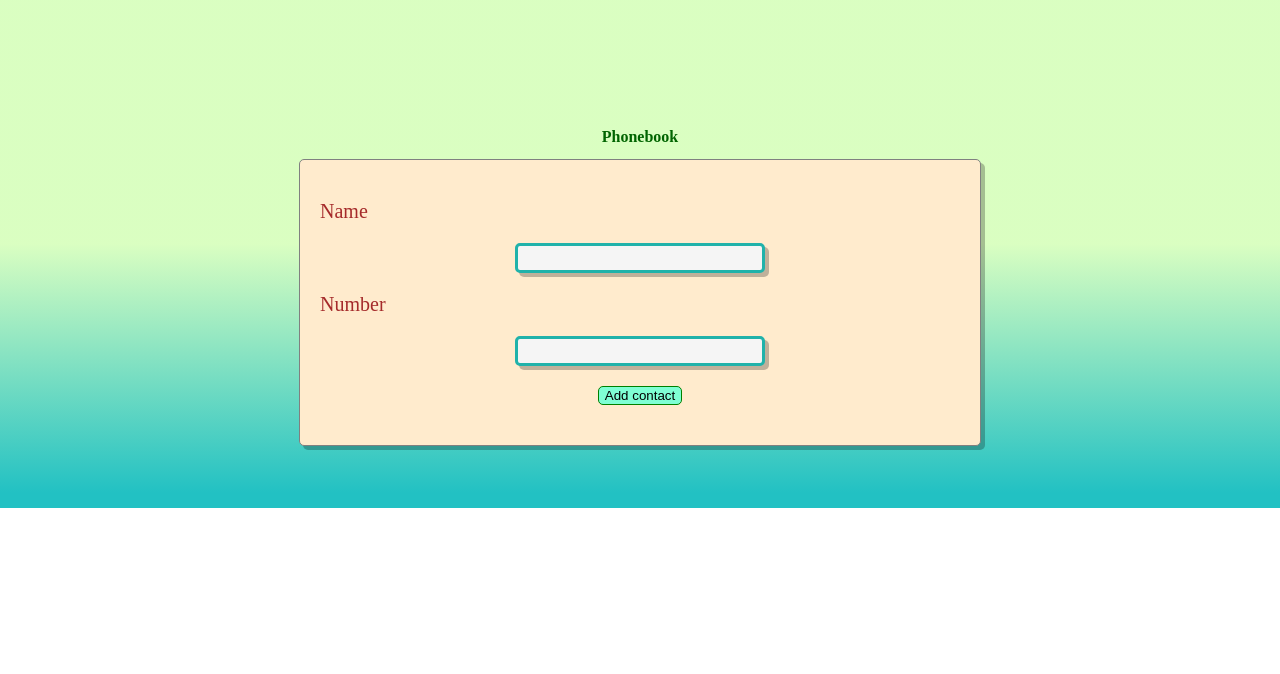
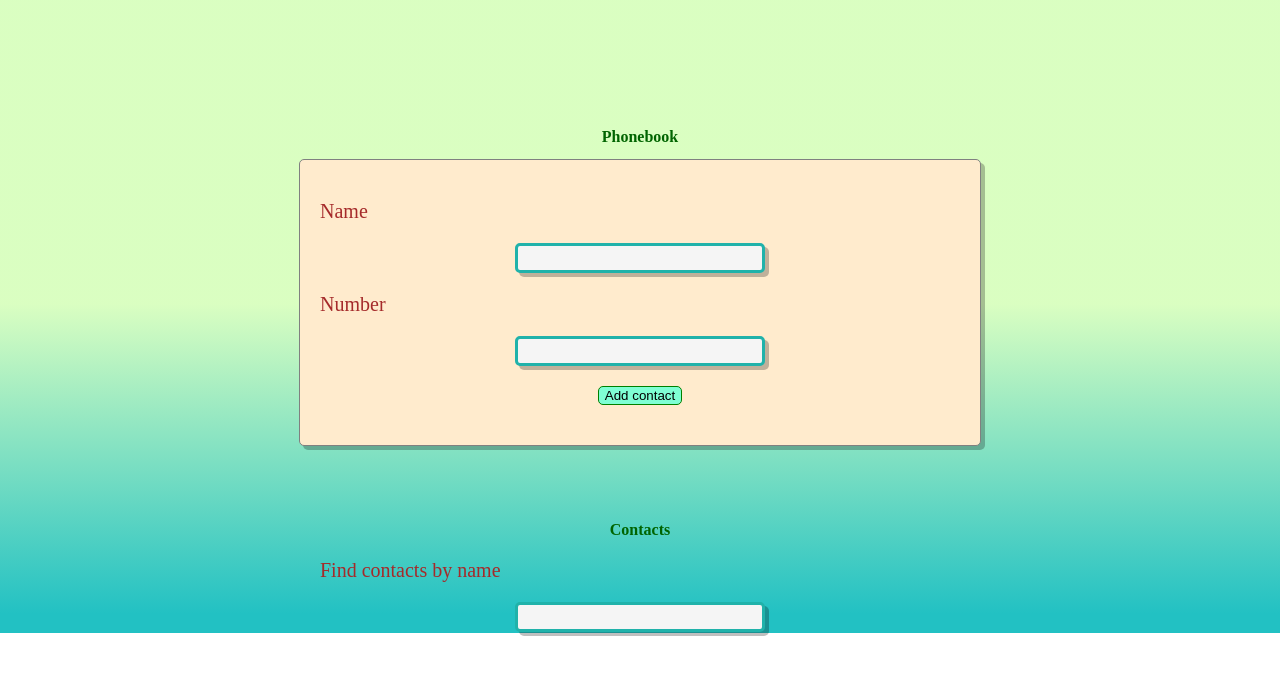
Before and after one commit to mariia-m-m/goit-react-hw-02-phonebook, a React (Create React App) app: page / in a window 1280 px wide. Shown: the top 674 px of the page. Built offline with nearby package versions, Linux system fonts and the light colour scheme.

Commit message:
add filter

```diff
--- a/src/components/App.jsx
+++ b/src/components/App.jsx
@@ -15,6 +15,25 @@ export class App extends Component {
     this.setState({ contacts: joined });
   };
 
+  onChange = event => {
+    const { value } = event.currentTarget;
+    this.setState({ filter: value });
+  };
+
+  onFilter() {
+    const { contacts, filter } = this.state;
+    this.state.contacts.map(({ name, number }) => {
+      if ((filter = name)) {
+        return (
+          <li key={nanoid(3)}>
+            <p className={styles.name}>{name}</p>
+            <p className={styles.name}>{number}</p>
+          </li>
+        );
+      }
+    });
+  }
+
   render() {
     return (
       <div className={styles.section}>
@@ -25,7 +44,21 @@ export class App extends Component {
         />
 
         <div className={styles.blockContact}>
-          <Contacts contacts={this.state.contacts} />
+          <h2 className={styles.title}>Contacts</h2>
+          <>
+            <p className={styles.name}>Find contacts by name</p>
+            <input
+              value={this.state.value}
+              onChange={this.onChange}
+              className={styles.input}
+              type="text"
+              name="filter"
+              pattern="^[a-zA-Zа-яА-Я]+(([' -][a-zA-Zа-яА-Я ])?[a-zA-Zа-яА-Я]*)*$"
+              title="Name may contain only letters, apostrophe, dash and spaces. For example Adrian, Jacob Mercer, Charles de Batz de Castelmore d'Artagnan"
+              required
+            />
+          </>
+          <Contacts contacts={this.state.contacts} filter={this.state.filter} />
         </div>
       </div>
     );
--- a/src/components/Contacts.jsx
+++ b/src/components/Contacts.jsx
@@ -1,19 +1,24 @@
 import styles from '../components/phoneBook.module.css';
 import { nanoid } from 'nanoid';
 
-const Contacts = ({ contacts }) => {
-  return contacts.map(({ name, number }) => {
-    const id = nanoid(3);
-    <>
-      <h2 className={styles.title}>Contacts</h2>
-      <ul>
-        <li key={id}>
-          <p className={styles.name}>{name}</p>
-          <p className={styles.name}>{number}</p>
-        </li>
-      </ul>
-    </>;
-  });
+const Contacts = ({ contacts, filter }) => {
+  let filtered = contacts;
+  if (filter.toLowerCase()) {
+    filtered = contacts.filter(contact =>
+      contact.name.toLowerCase().includes(filter)
+    );
+    const elements = filtered.map(({ name, number }) => (
+      <li key={nanoid(3)}>
+        <p className={styles.name}>{name}</p>
+        <p className={styles.name}>{number}</p>
+      </li>
+    ));
+
+    return (
+      <>
+        <ul>{elements}</ul>
+      </>
+    );
+  }
 };
-
 export default Contacts;
```
Also changed, not shown: src/components/Filter.jsx (added, +20 -0 lines).
